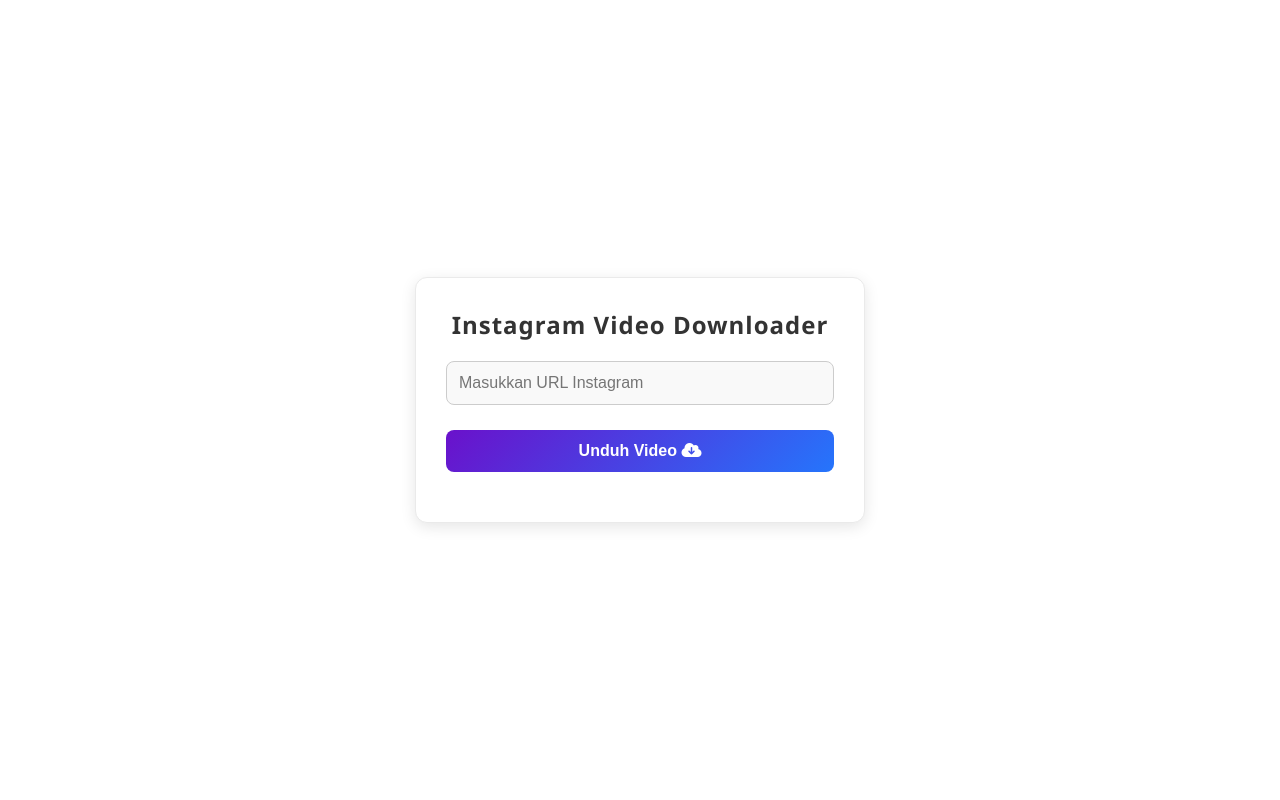
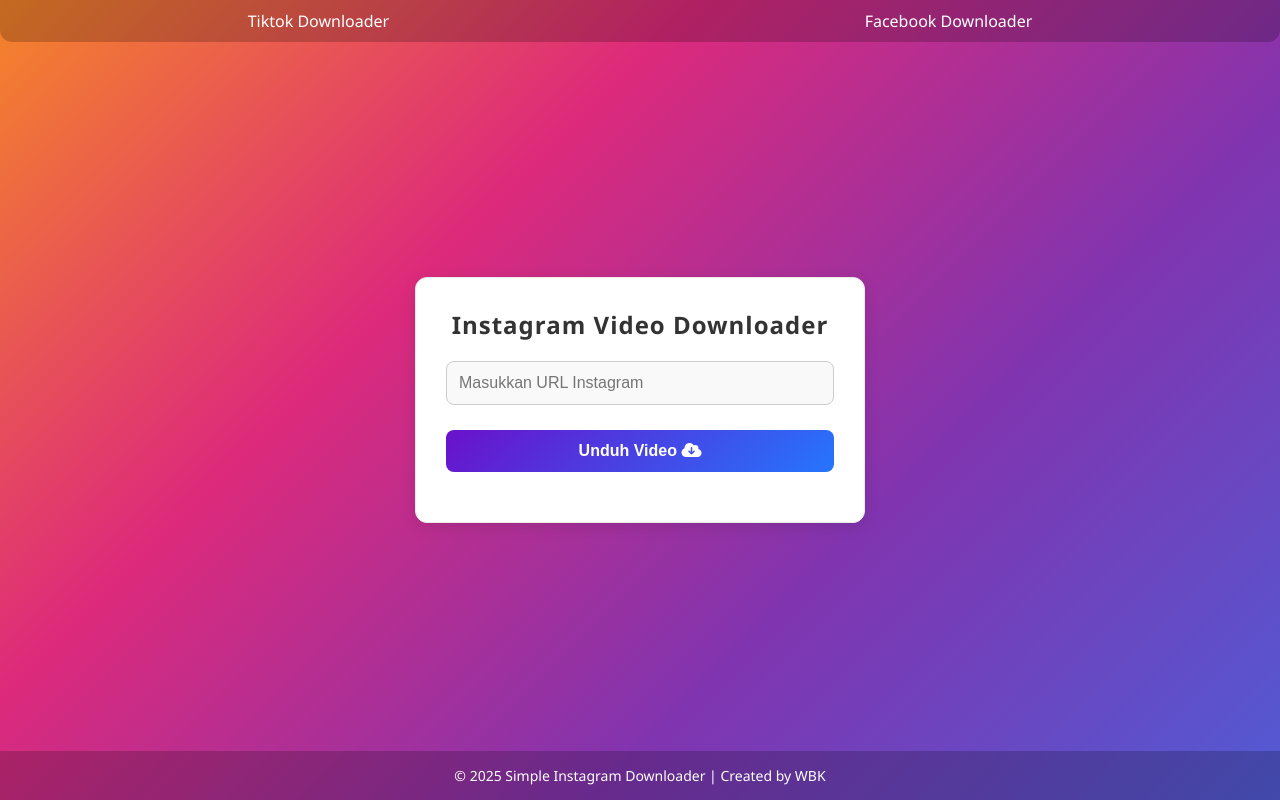
Before and after one commit to wbagazk/Simple-Instagram-Downloader, a plain HTML site: page index.html in a window 1280 px wide. Drawn offline with nearby package versions, Linux system fonts and the light colour scheme.

Commit message:
✨ Simple Website Instagram Downloader

```diff
--- a/index.html
+++ b/index.html
@@ -12,6 +12,11 @@
 </head>
 
 <body>
+
+    <div class="navbar">
+        <div class="nav-item">Tiktok Downloader</div>
+        <div class="nav-item">Facebook Downloader</div>
+    </div>
 
     <div class="container">
         <h1>Instagram Video Downloader</h1>
@@ -29,6 +34,11 @@
         <video id="popupVideo" controls></video>
     </div>
 
+    <footer>
+        &copy; 2025 Simple Instagram Downloader | Created by WBK
+    </footer>
+
+
 </body>
 
 </html>
--- a/styles.css
+++ b/styles.css
@@ -8,7 +8,7 @@
 
 body {
     font-family: 'Segoe UI', Tahoma, Geneva, Verdana, sans-serif;
-    background: #ffffff;
+    background: linear-gradient(135deg, #f58529, #dd2a7b, #8134af, #515bd4);
     color: #333;
     display: flex;
     justify-content: center;
@@ -171,3 +171,38 @@
     transform: scale(1.05);
     box-shadow: 0 4px 10px rgba(255, 126, 95, 0.3);
 }
+
+.navbar {
+    display: flex;
+    justify-content: space-around;
+    background-color: rgba(0, 0, 0, 0.2);
+    padding: 10px;
+    border-radius: 0 0 12px 12px;
+    position: fixed;
+    top: 0;
+    left: 0;
+    right: 0;
+    z-index: 10;
+}
+
+.nav-item {
+    font-size: 16px;
+    color: #fff;
+    cursor: pointer;
+    transition: color 0.3s ease;
+}
+
+.nav-item:hover {
+    color: #2575fc;
+}
+
+footer {
+    width: 100%;
+    text-align: center;
+    padding: 15px;
+    background: rgba(0, 0, 0, 0.2);
+    color: #fff;
+    font-size: 14px;
+    position: absolute;
+    bottom: 0;
+}
```
